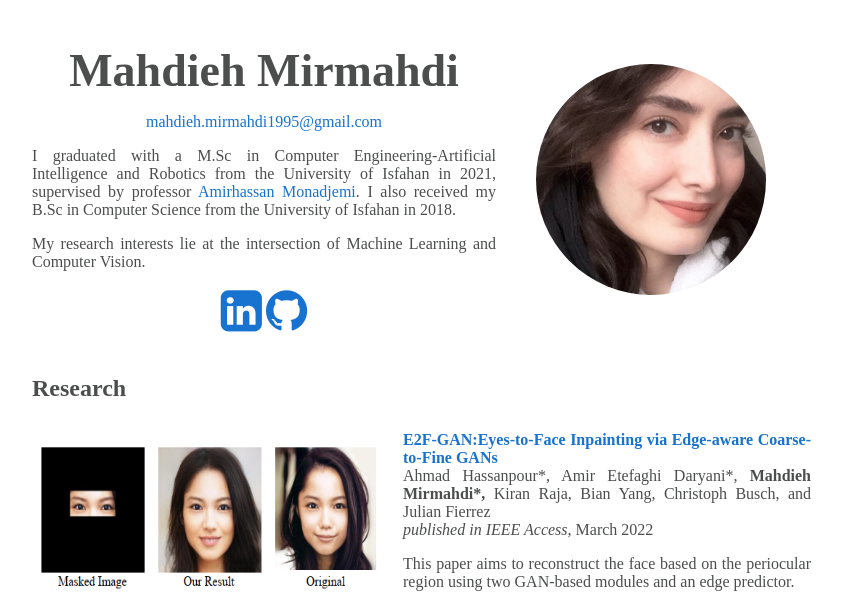
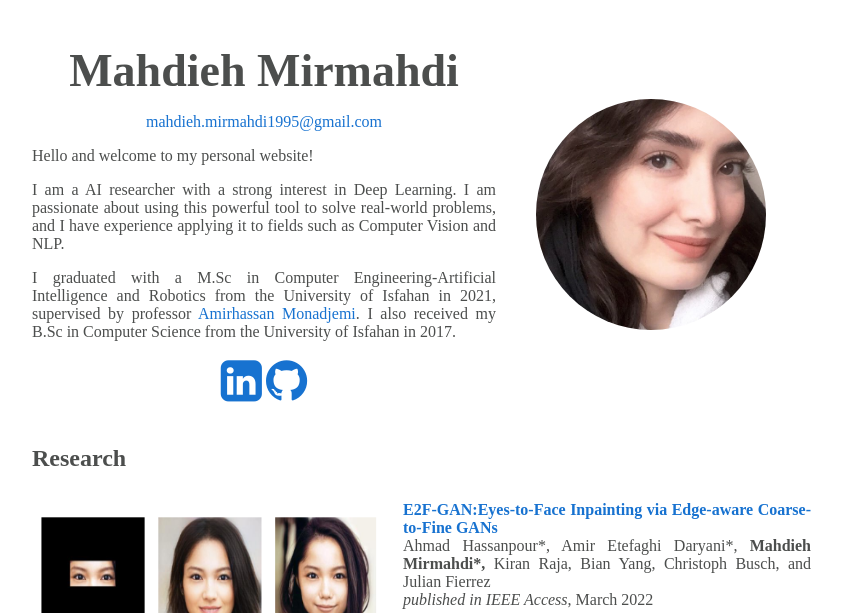
Before and after one commit to mahdiehmirmahdi/mahdiehmirmahdi.github.io, a plain HTML site: page index.html in a window 1280 px wide. Shown: the top 613 px of the page, without its empty margins (228-1070 px from the left). Drawn offline with Linux system fonts and the light colour scheme; some icons are missing; a web font is replaced by a local one.

Commit message:
Update index.html

```diff
--- a/index.html
+++ b/index.html
@@ -30,11 +30,15 @@
                                 <a href="mahdieh.mirmahdi1995@gmail.com">mahdieh.mirmahdi1995@gmail.com</a>
                             </p>
                             <p>
-                                I graduated with a M.Sc in Computer Engineering-Artificial Intelligence and Robotics from the University of Isfahan in 2021, supervised by professor <a href="https://scholar.google.be/citations?user=okUCXc8AAAAJ&hl=en">Amirhassan Monadjemi</a>. I also received my B.Sc in Computer Science from the University of Isfahan in 2018.
+                                Hello and welcome to my personal website!
                             </p>
-                             <p>
-                                My research interests lie at the intersection of Machine Learning and Computer Vision.
+                            <p>
+                                I am a AI researcher with a strong interest in Deep Learning. I am passionate about using this powerful tool to solve real-world problems, and I have experience applying it to fields such as Computer Vision and NLP.
                             </p>
+                            <p>
+                                I graduated with a M.Sc in Computer Engineering-Artificial Intelligence and Robotics from the University of Isfahan in 2021, supervised by professor <a href="https://scholar.google.be/citations?user=okUCXc8AAAAJ&hl=en">Amirhassan Monadjemi</a>. I also received my B.Sc in Computer Science from the University of Isfahan in 2017.
+                            </p>
+
                             <div style="text-align:center;">
                                <!-- <a href="./cv/cv.pdf" target="_blank"><i class="ai ai-cv-square ai-3x"></i></a>-->
                                 <a href="https://scholar.google.com/citations?hl=en&user=iBYvReYAAAAJ&view_op=list_works&authuser=3&gmla=AJsN-F50mGUKlf6-nhB12ckSFdQ_ej8QabYkdvRJM-Waz395TryXCWbhth5-coiVmyQfZ1oozT7lm-BOf7pMAw8iKn8UB3cLYkllD_iUT3ULsVOyQ5GcHZ4" target="_blank"><i class="ai ai-google-scholar-square ai-3x"></i></a>
```
